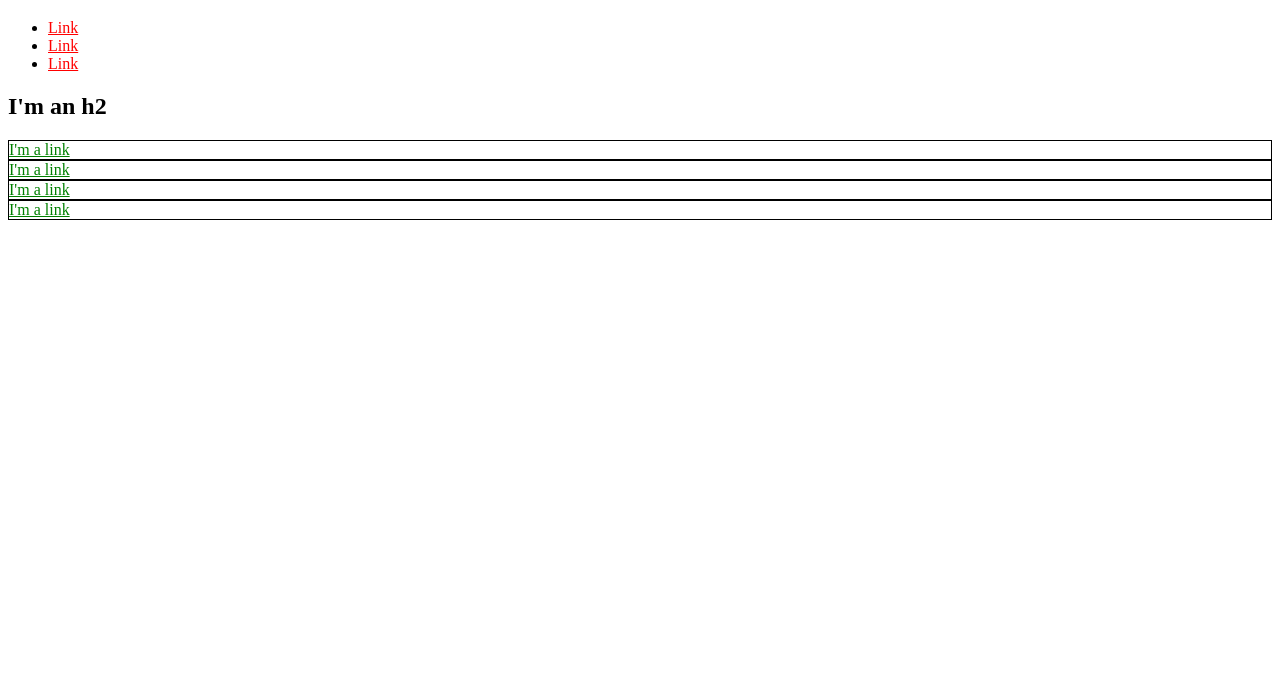
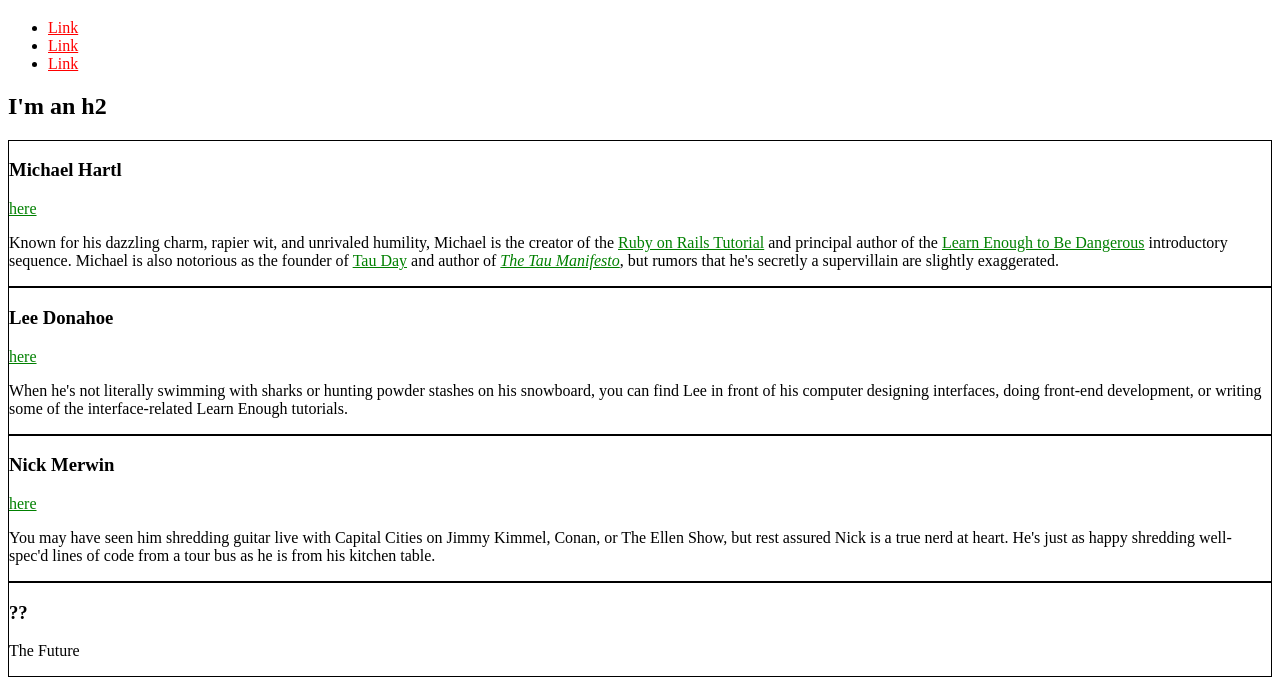
Before and after one commit to jfurn/jfurn.github.io, a plain HTML site: page index.html in a window 1280 px wide. Shown: the part 61-756 px from the top of the page. Drawn offline with Linux system fonts and the light colour scheme.

Commit message:
Add text and initial styling

```diff
--- a/index.html
+++ b/index.html
@@ -1,34 +1,77 @@
+
 <!DOCTYPE html>
 <html>
   <head>
     <title>Test Page: Don't Panic</title>
     <meta charset="utf-8">
+    <style>
+      a {
+        color: red;
+      }
+      .bio-box {
+        border: 1px solid black;
+      }
+      .bio-box a {
+        color: green;
+      }
+    </style>
   </head>
   <body>
     <h1>I'm an h1</h1>
     <ul>
       <li>
-        <a href="http://example.com/" style="color: red;">Link</a>
+        <a href="http://example.com/">Link</a>
       </li>
       <li>
-        <a href="http://example.com/" style="color: red;">Link</a>
+        <a href="http://example.com/">Link</a>
       </li>
       <li>
-        <a href="http://example.com/" style="color: red;">Link</a>
+        <a href="http://example.com/">Link</a>
       </li>
     </ul>
     <h2>I'm an h2</h2>
-    <div style="border: 1px solid black;">
-      <a href="http://example.com/" style="color: green;">I'm a link</a>
+    <div class="bio-box">
+      <h3>Michael Hartl</h3>
+      <a href="http://twitter.com/mhartl">here</a>
+      <p>
+        Known for his dazzling charm, rapier wit, and unrivaled humility,
+        Michael is the creator of the
+        <a href="http://railstutorial.org/">Ruby on Rails
+        Tutorial</a> and principal author of the
+        <a href="https://learnenough.com/">
+        Learn Enough to Be Dangerous</a> introductory sequence. Michael
+        is also notorious as the founder of
+        <a href="http://tauday.com/">Tau Day</a> and author of
+        <a href="http://tauday.com/tau-manifesto"><em>The Tau
+        Manifesto</em></a>, but rumors that he's secretly a supervillain
+        are slightly exaggerated.
+      </p>
     </div>
-    <div style="border: 1px solid black;">
-      <a href="http://example.com/" style="color: green;">I'm a link</a>
+    <div class="bio-box">
+      <h3>Lee Donahoe</h3>
+      <a href="https://twitter.com/leedonahoe">here</a>
+      <p>
+        When he's not literally swimming with sharks or hunting powder stashes on
+        his snowboard, you can find Lee in front of his computer designing
+        interfaces, doing front-end development, or writing some of the
+        interface-related Learn Enough tutorials.
+      </p>
     </div>
-    <div style="border: 1px solid black;">
-      <a href="http://example.com/" style="color: green;">I'm a link</a>
+    <div class="bio-box">
+      <h3>Nick Merwin</h3>
+      <a href="https://twitter.com/nickmerwin">here</a>
+      <p>
+        You may have seen him shredding guitar live with Capital Cities on Jimmy
+        Kimmel, Conan, or The Ellen Show, but rest assured Nick is a true nerd at
+        heart. He's just as happy shredding well-spec'd lines of code from a tour
+        bus as he is from his kitchen table.
+      </p>
     </div>
-    <div style="border: 1px solid black;">
-      <a href="http://example.com/" style="color: green;">I'm a link</a>
+    <div class="bio-box">
+      <h3>??</h3>
+      <p>
+        The Future
+      </p>
     </div>
   </body>
 </html>
```
